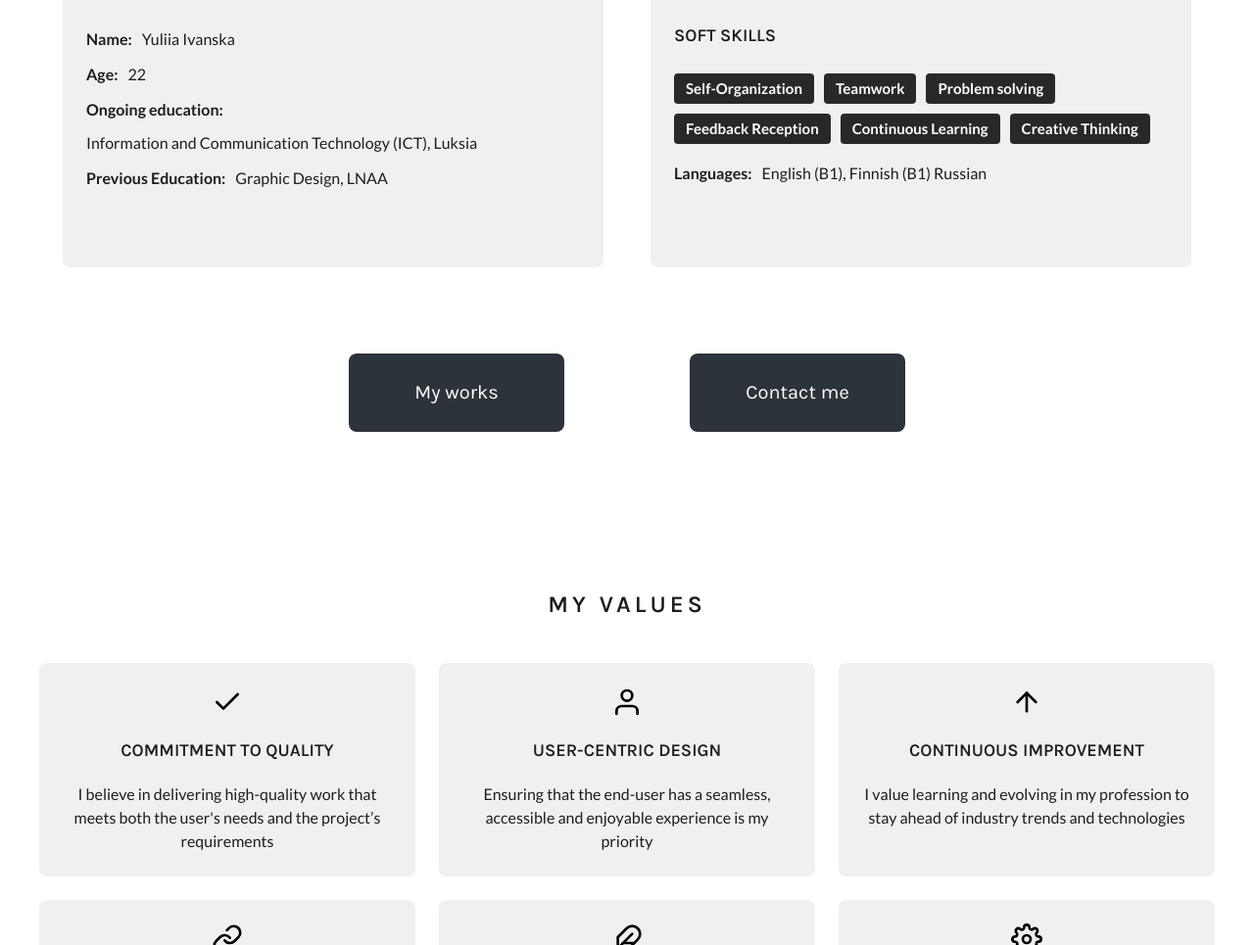
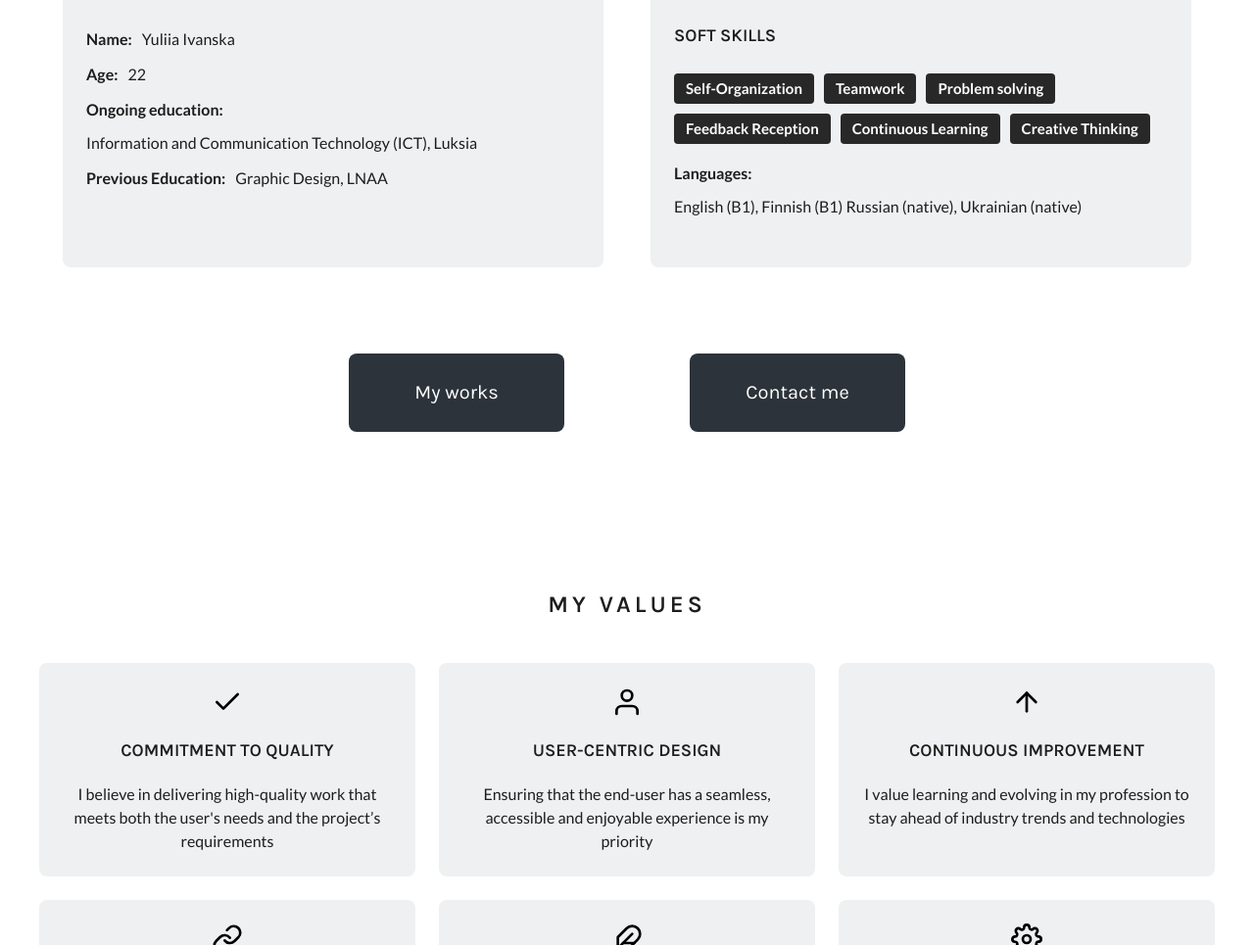
Before and after one commit to yunavili/yunavili.github.io, a website: page index.html in a window 1280 px wide. Shown: the part 1163-2128 px from the top of the page at 98% size. Drawn offline with Linux system fonts and the light colour scheme.

Commit message:
Corrected CV

```diff
--- a/index.html
+++ b/index.html
@@ -98,7 +98,7 @@
                     <li class="info-item">
                         <strong>Languages:</strong>
                         <p>English (B1), Finnish (B1)
-                            Russian</p>
+                            Russian (native), Ukrainian (native)</p>
                     </li>
                 </ul>
             </div>
```
